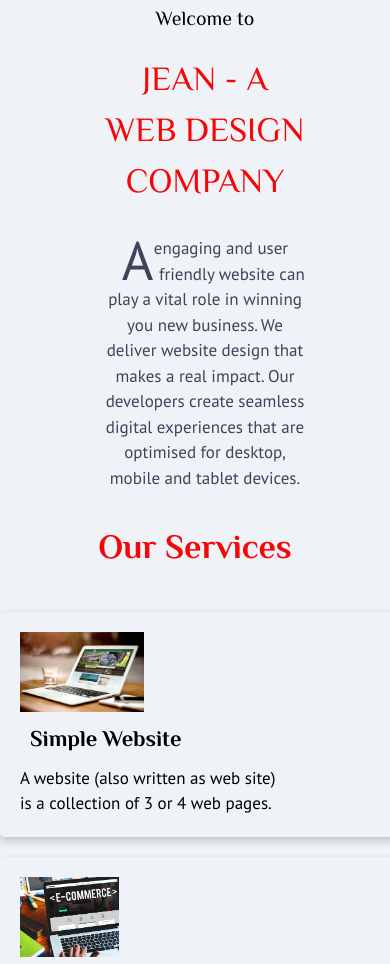
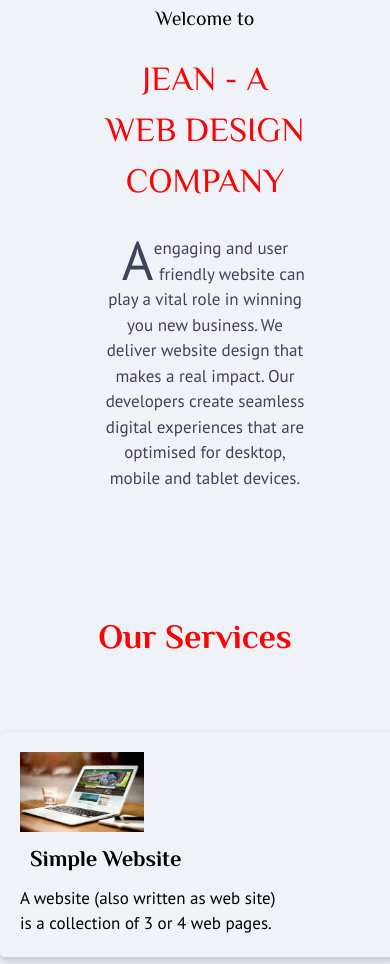
Before and after one commit to Ravi-pravin/jean, a plain HTML site: page index.html in a window 390 px wide. Shown: the part 1389-2353 px from the top of the page. Drawn offline with Linux system fonts and the light colour scheme.

Commit message:
15thcommit

```diff
--- a/style.css
+++ b/style.css
@@ -248,6 +248,10 @@ footer {
         text-align: center;
         margin-right: 5rem;
     }
+    .welcomeContent{
+        padding-bottom: 5rem;
+        width: 100%;
+    }
     .quoteBox button{
         margin-top: 10rem;
         margin-bottom: 10rem;
@@ -262,7 +266,8 @@ footer {
         margin-right: 2rem;
     }
     .serviceHeadingBox h3{
-        margin-bottom: 3rem;
+        margin-top: 6rem;
+        margin-bottom: 6rem;
     }
     .serviceBox{
         /* background-color: #000000; */
```
